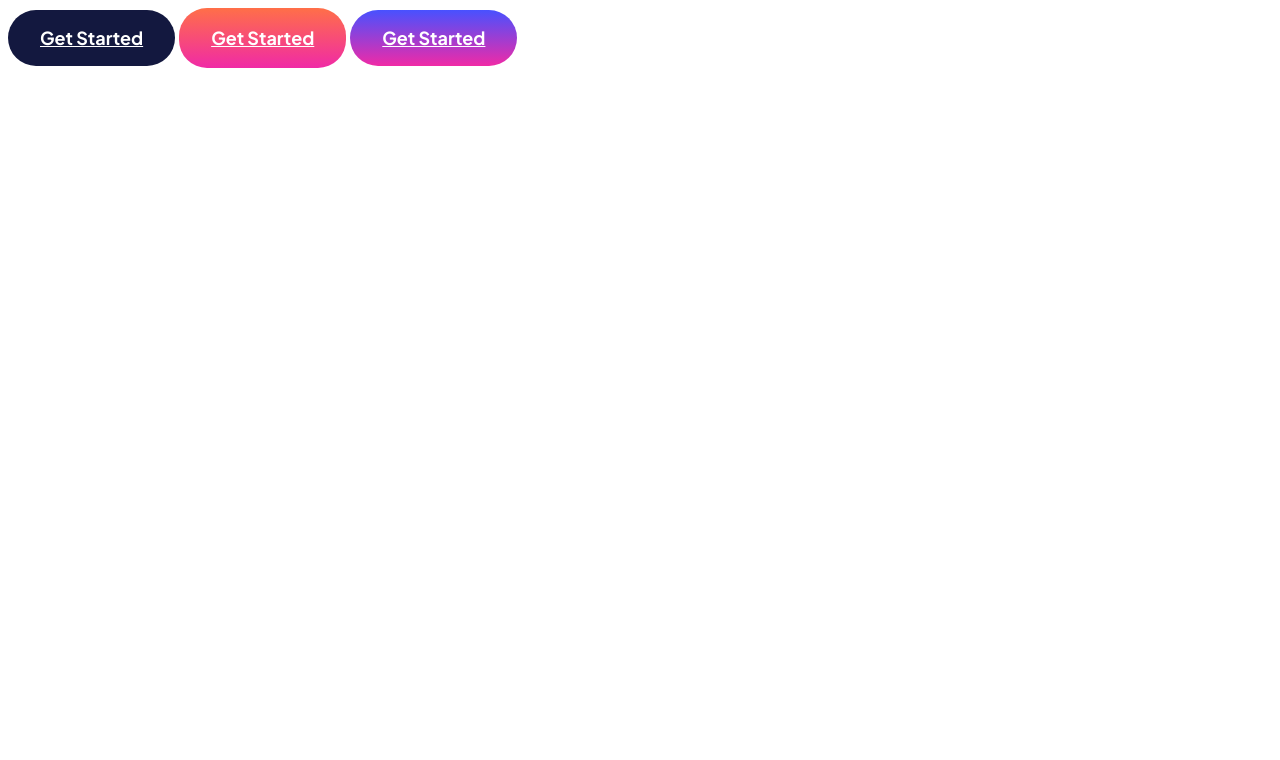
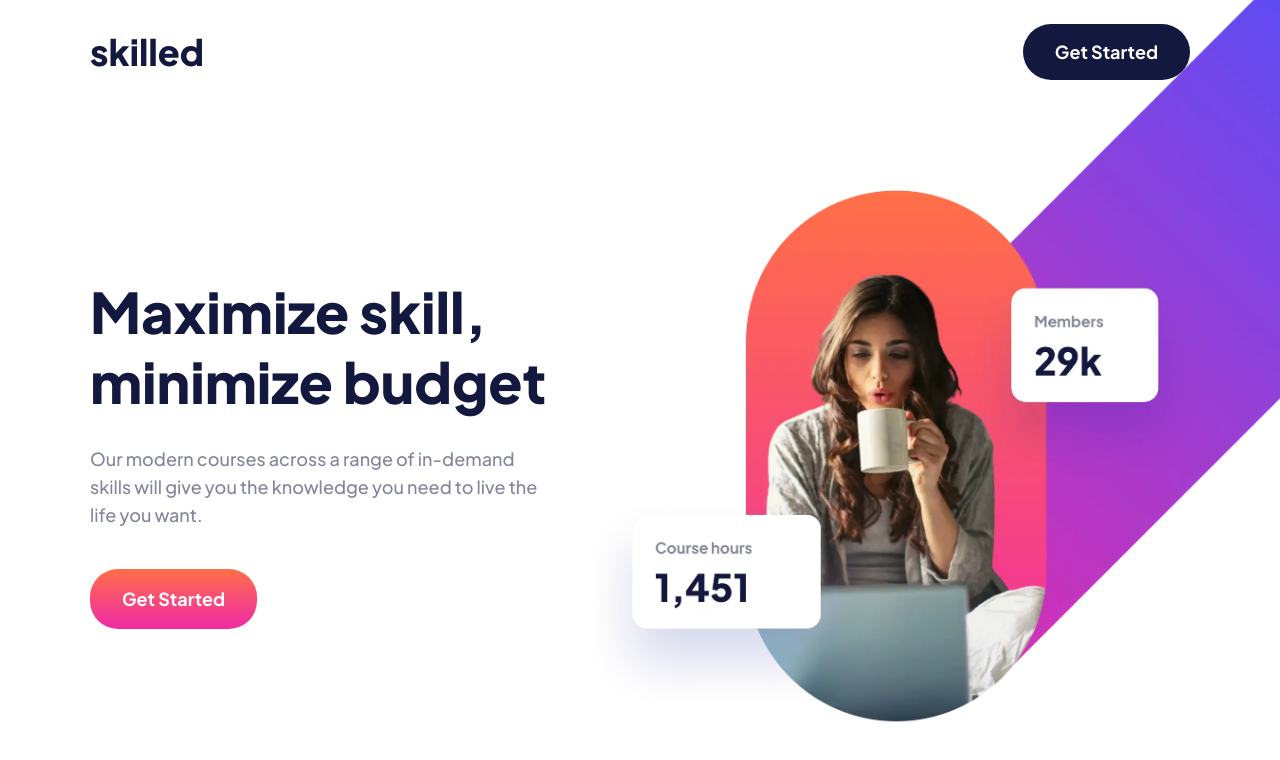
Before and after one commit to Jacoappolinario/skilled-elearning-landing-page, a plain HTML site: page index.html in a window 1280 px wide. Drawn offline with Linux system fonts and the light colour scheme.

Commit message:
add header

```diff
--- a/css/global/global.css
+++ b/css/global/global.css
@@ -0,0 +1,17 @@
+body {
+  margin: 0px;
+}
+
+img {
+  max-width: 100%;
+  display: block;
+}
+
+h1,
+p {
+  margin: 0px;
+}
+
+a {
+  text-decoration: none;
+}
--- /dev/null
+++ b/css/home/header.css
@@ -0,0 +1,35 @@
+.header-bg {
+  background-color: var(--color-0);
+  background-image: url("../../images/image-hero-desktop@2x.webp");
+  background-repeat: no-repeat;
+  background-size: 991.631px;
+  background-position: right -292.63px top -107.13px;
+}
+
+.header {
+  padding-top: 1.5rem;
+  padding-bottom: 1.5rem;
+  display: flex;
+  align-items: center;
+  justify-content: space-between;
+}
+
+.header-introduction {
+  padding-top: 10.75rem;
+  padding-bottom: 14.12rem;
+  display: grid;
+  justify-content: start;
+}
+
+.header-introduction h1 {
+  margin-bottom: 1.81rem;
+}
+
+.header-introduction p {
+  max-width: 35ch;
+  margin-bottom: 2.5rem;
+}
+
+.header-introduction a {
+  justify-self: start;
+}
--- a/css/style.css
+++ b/css/style.css
@@ -4,3 +4,6 @@
 
 /* Utilities */
 @import "./utilities/componentes.css";
+
+/* Home */
+@import "./home/header.css";
--- a/css/utilities/componentes.css
+++ b/css/utilities/componentes.css
@@ -1,3 +1,12 @@
+.container {
+  box-sizing: border-box;
+  max-width: 1140px;
+  padding-left: 1.25rem;
+  padding-right: 1.25rem;
+  margin-left: auto;
+  margin-right: auto;
+}
+
 .button {
   display: inline-block;
   padding: 0.88rem 2rem;
--- a/index.html
+++ b/index.html
@@ -16,9 +16,21 @@
 </head>
 
 <body>
-  <a class="button" href="/">Get Started</a>
-  <a class="button secondary" href="/">Get Started</a>
-  <a class="button tertiary" href="/">Get Started</a>
+  <header class="header-bg">
+    <div class="header container">
+      <img src="./images/logo-dark.svg" alt="Logo">
+
+      <nav class="header-menu">
+        <a class="button" href="/">Get Started</a>
+      </nav>
+    </div>
+
+    <div class="header-introduction container">
+      <h1 class="font-xxl color-1">Maximize skill,<br> minimize budget</h1>
+      <p class="font-s color-2">Our modern courses across a range of in-demand skills will give you the knowledge you need to live the life you want.</p>
+      <a class="button secondary" href="/">Get Started</a>
+    </div>
+  </header>
 </body>
 
 </html>
```
